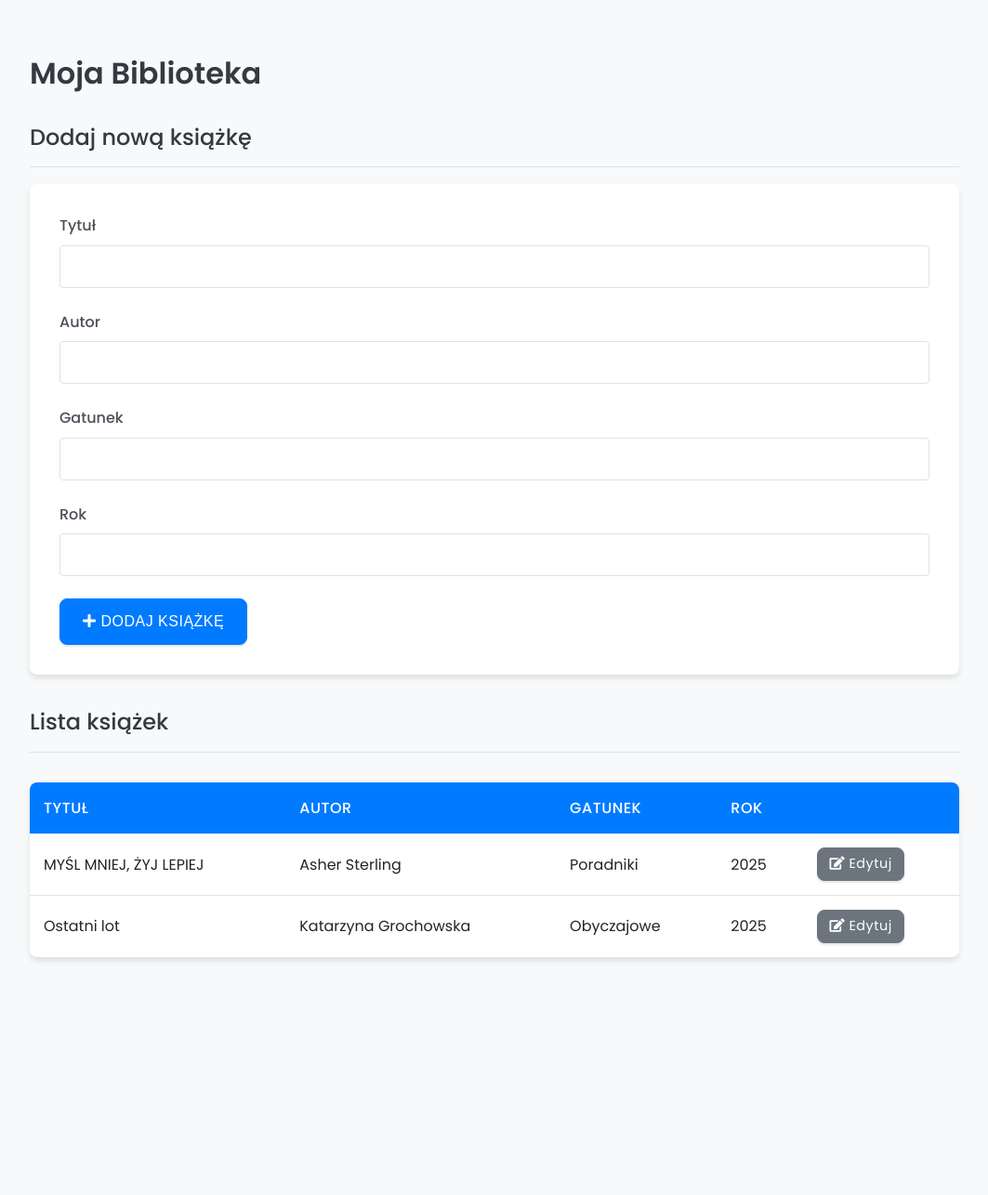
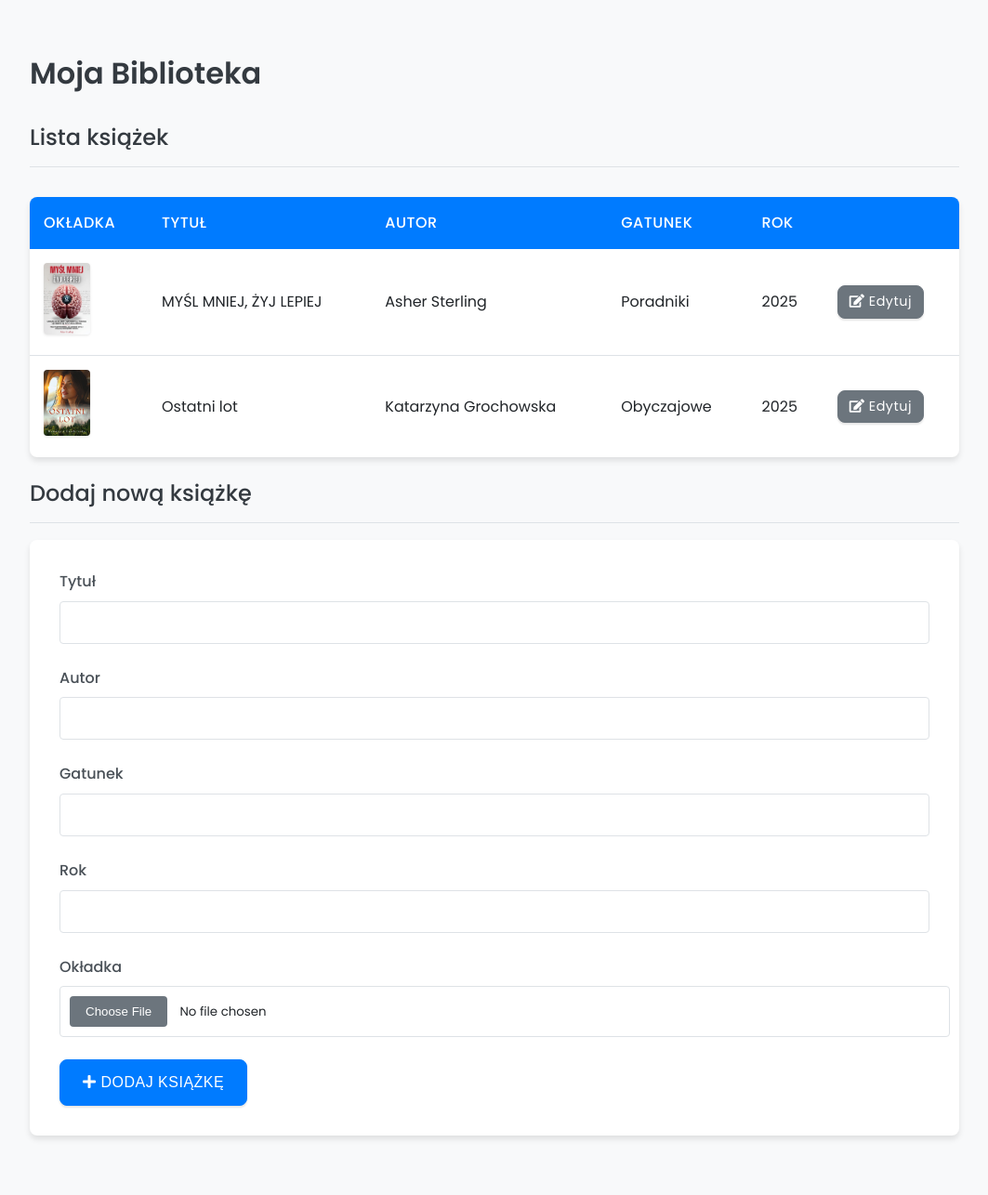
Before and after one commit to MarcinSachs/kodilla_biblioteka_wtf, a Flask app: page /library/ in a window 1280 px wide. Shown: the whole page at 93% size, without its empty margins (108-1171 px from the left). Before the commit the page ends 1062 px from the top, so only its background shows below. Run offline with Flask 3, Linux system fonts and the light colour scheme; some libraries are stand-ins or nearby versions.

Commit message:
Add covers

```diff
--- a/app.py
+++ b/app.py
@@ -1,17 +1,37 @@
-from flask import Flask, render_template, redirect, url_for, abort
+from flask import Flask, render_template, redirect, url_for, abort, flash
 from forms import BookForm
 from models import books
+import os
+from werkzeug.utils import secure_filename
 
 app = Flask(__name__)
 app.config["SECRET_KEY"] = "nininini"
+UPLOAD_FOLDER = 'static/uploads'
+app.config['UPLOAD_FOLDER'] = UPLOAD_FOLDER
+
+os.makedirs(app.config['UPLOAD_FOLDER'], exist_ok=True)
 
 
 @app.route("/library/", methods=["GET", "POST"])
 def library():
     form = BookForm()
     if form.validate_on_submit():
-        books.create(form.data)
+        new_book_data = {
+            'title': form.title.data,
+            'author': form.author.data,
+            'genre': form.genre.data,
+            'year': form.year.data
+        }
+
+        if form.cover.data:
+            f = form.cover.data
+            cover_filename = secure_filename(f.filename)
+            f.save(os.path.join(app.config['UPLOAD_FOLDER'], cover_filename))
+            new_book_data['cover'] = cover_filename
+
+        books.create(new_book_data)
         books.save_all()
+        flash("Książka została pomyślnie dodana!", "success")
         return redirect(url_for("library"))
 
     return render_template("library.html", form=form, books=books.all())
@@ -26,7 +46,21 @@ def book_details(book_id):
     form = BookForm(data=book)
 
     if form.validate_on_submit():
-        books.update(book_id - 1, form.data)
+        updated_data = {
+            'title': form.title.data,
+            'author': form.author.data,
+            'genre': form.genre.data,
+            'year': form.year.data,
+            'cover': book.get('cover')
+        }
+        if form.cover.data:
+            f = form.cover.data
+            cover_filename = secure_filename(f.filename)
+            f.save(os.path.join(app.config['UPLOAD_FOLDER'], cover_filename))
+            updated_data['cover'] = cover_filename
+
+        books.update(book_id - 1, updated_data)
+        flash("Dane książki zostały zaktualizowane.", "success")
         return redirect(url_for("library"))
     return render_template("book.html", form=form, book_id=book_id, book=book)
 
--- a/forms.py
+++ b/forms.py
@@ -1,5 +1,6 @@
 from flask_wtf import FlaskForm
 from wtforms import StringField, SubmitField, IntegerField
+from flask_wtf.file import FileField, FileAllowed
 from wtforms.validators import DataRequired, NumberRange
 from datetime import datetime
 
@@ -14,5 +15,8 @@ class BookForm(FlaskForm):
             DataRequired(message="Pole 'Rok' jest wymagane."),
             NumberRange(min=0, max=datetime.now().year,
                         message="Podaj prawidłowy rok (np. 1999).")
-        ])
+        ]
+    )
+    cover = FileField('Okładka', validators=[
+        FileAllowed(['jpg', 'png', 'jpeg'], 'Dozwolone są tylko obrazki (jpg, png, jpeg)!')])
     submit = SubmitField('Zatwierdź', render_kw={"class": "btn"})
--- a/models.py
+++ b/models.py
@@ -16,8 +16,6 @@ class Books:
         return self.books[id]
 
     def create(self, data):
-        data.pop('csrf_token')
-        data.pop('submit', None)
         self.books.append(data)
 
     def save_all(self):
@@ -25,8 +23,6 @@ class Books:
             json.dump(self.books, f)
 
     def update(self, id, data):
-        data.pop('csrf_token')
-        data.pop('submit', None)
         self.books[id] = data
         self.save_all()
 
--- a/static/style.css
+++ b/static/style.css
@@ -125,6 +125,32 @@ input[type="number"]:focus {
     box-shadow: 0 0 0 3px rgba(0, 123, 255, 0.25);
 }
 
+input[type="file"] {
+    display: block;
+    width: 100%;
+    padding: 10px;
+    border: 1px solid var(--gray);
+    border-radius: 4px;
+    font-family: 'Poppins', sans-serif;
+    background-color: var(--white);
+}
+
+input[type="file"]::file-selector-button {
+    font-weight: 400;
+    color: var(--white);
+    background-color: var(--secondary-color);
+    border: 1px solid transparent;
+    padding: 8px 16px;
+    border-radius: 4px;
+    cursor: pointer;
+    transition: var(--transition);
+    margin-right: 1em;
+}
+
+input[type="file"]::file-selector-button:hover {
+    background-color: var(--secondary-hover);
+}
+
 /* --- Button Styles --- */
 .btn,
 input[type="submit"] {
@@ -169,13 +195,10 @@ input[type="submit"]:hover {
 }
 
 /* --- Actions & Links --- */
-.actions {
+div.actions {
     display: flex;
     gap: 10px;
     align-items: center;
-}
-
-form .actions {
     margin-top: 1.5em;
 }
 
@@ -221,3 +244,28 @@ td.actions .btn {
 .errors li {
     color: #dc3545;
 }
+
+/* --- Cover Styles --- */
+.book-cover-thumbnail {
+    max-width: 50px;
+    height: auto;
+    border-radius: 4px;
+    box-shadow: 0 1px 3px rgba(0, 0, 0, 0.1);
+}
+
+.current-cover {
+    margin-bottom: 2em;
+    text-align: center;
+}
+
+.current-cover p {
+    font-weight: 500;
+    margin-bottom: 1em;
+}
+
+.book-cover-preview {
+    max-width: 200px;
+    height: auto;
+    border-radius: var(--border-radius);
+    box-shadow: var(--box-shadow);
+}
--- a/templates/library.html
+++ b/templates/library.html
@@ -23,8 +23,49 @@
         {% endif %}
         {% endwith %}
 
+        <h2>Lista książek</h2>
+        {% if books %}
+        <table>
+            <thead>
+                <tr>
+                    <th>Okładka</th>
+                    <th>Tytuł</th>
+                    <th>Autor</th>
+                    <th>Gatunek</th>
+                    <th>Rok</th>
+                    <th></th>
+                </tr>
+            </thead>
+            <tbody>
+                {% for book in books %}
+                <tr>
+                    <td>
+                        {% if book.cover %}
+                        <img src="{{ url_for('static', filename='uploads/' + book.cover) }}" alt="Okładka"
+                            class="book-cover-thumbnail">
+                        {% else %}
+                        <img src="https://via.placeholder.com/50x75.png?text=Brak" alt="Brak okładki"
+                            class="book-cover-thumbnail">
+                        {% endif %}
+                    </td>
+                    <td>{{ book.title }}</td>
+                    <td>{{ book.author }}</td>
+                    <td>{{ book.genre }}</td>
+                    <td>{{ book.year }}</td>
+                    <td class="actions">
+                        <a href="{{ url_for('book_details', book_id=loop.index) }}" class="btn btn-secondary">
+                            <i class="fas fa-edit"></i> Edytuj
+                        </a>
+                    </td>
+                </tr>
+                {% endfor %}
+            </tbody>
+        </table>
+        {% else %}
+        <p>Brak książek w bibliotece.</p>
+        {% endif %}
         <h2>Dodaj nową książkę</h2>
-        <form method="POST" action="{{ url_for('library') }}">
+        <form method="POST" action="{{ url_for('library') }}" enctype="multipart/form-data">
             {{ form.hidden_tag() }}
             <div class="form-group">
                 {{ form.title.label }}
@@ -70,44 +111,23 @@
                 </ul>
                 {% endif %}
             </div>
+            <div class="form-group">
+                {{ form.cover.label }}
+                {{ form.cover() }}
+                {% if form.cover.errors %}
+                <ul class=errors>
+                    {% for error in form.cover.errors %}
+                    <li>{{ error }}</li>
+                    {% endfor %}
+                </ul>
+                {% endif %}
+            </div>
             <div class="actions">
                 <button type="submit" name="submit" class="btn">
                     <i class="fas fa-plus"></i> Dodaj książkę
                 </button>
             </div>
         </form>
-
-        <h2>Lista książek</h2>
-        {% if books %}
-        <table>
-            <thead>
-                <tr>
-                    <th>Tytuł</th>
-                    <th>Autor</th>
-                    <th>Gatunek</th>
-                    <th>Rok</th>
-                    <th></th>
-                </tr>
-            </thead>
-            <tbody>
-                {% for book in books %}
-                <tr>
-                    <td>{{ book.title }}</td>
-                    <td>{{ book.author }}</td>
-                    <td>{{ book.genre }}</td>
-                    <td>{{ book.year }}</td>
-                    <td class="actions">
-                        <a href="{{ url_for('book_details', book_id=loop.index) }}" class="btn btn-secondary">
-                            <i class="fas fa-edit"></i> Edytuj
-                        </a>
-                    </td>
-                </tr>
-                {% endfor %}
-            </tbody>
-        </table>
-        {% else %}
-        <p>Brak książek w bibliotece.</p>
-        {% endif %}
     </div>
 </body>
 
```
Also changed, not shown: books.json (+1 -14 lines), templates/book.html (+19 -1 lines), static/uploads/71zbwE1wXiL._SL1500_.jpg (added), static/uploads/9788368302349.jpg (added).
